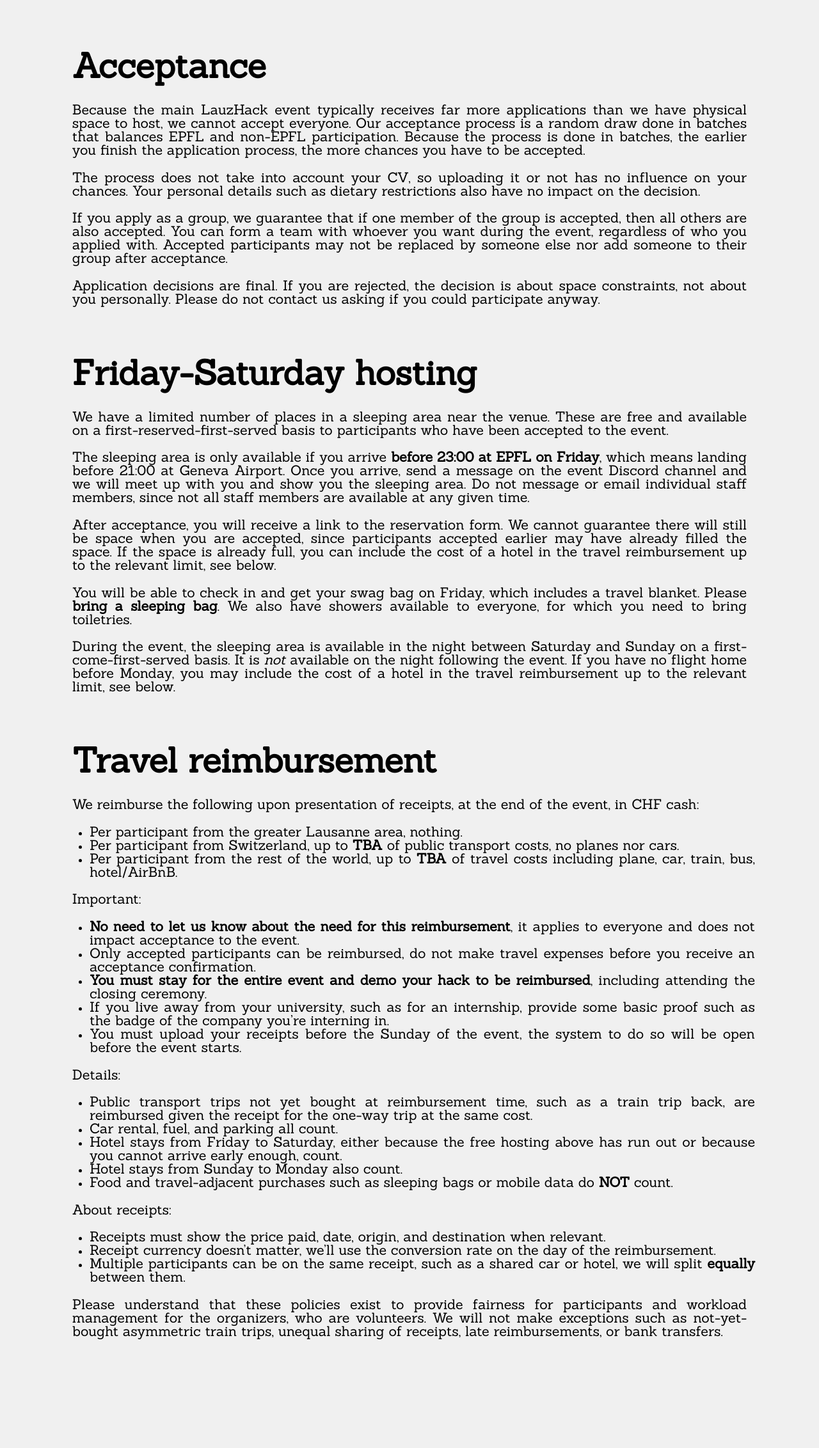
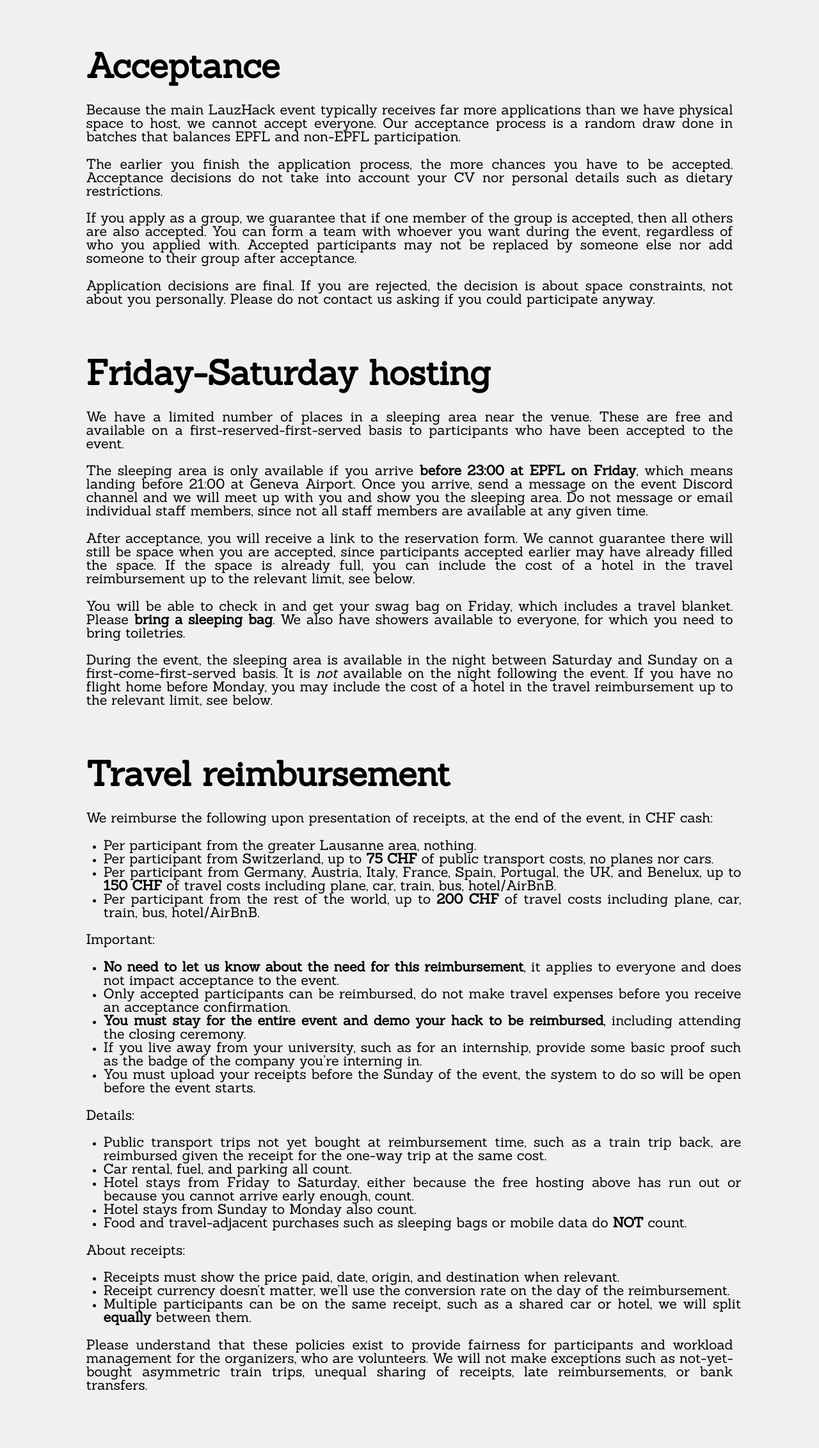
Before and after one commit to LauzHack/LauzHack.github.io, a Jekyll site: the page built from policies.md, in a window 1280 px wide. Shown: the whole page at 64% size. Built offline with Jekyll 4.4.1, drawn with Linux system fonts in a browser that asks for light colours; before the commit the page ends 2180 px from its top, so only the background shows below that.

Commit message:
Update travel reimbursement amounts

```diff
--- a/_layouts/textual.html
+++ b/_layouts/textual.html
@@ -1,5 +1,5 @@
 ---
 layout: default
 ---
-<style>body { max-width: 50em; text-align: justify; margin: auto; padding: 0 1em 3em 1em }</style>
+<style>body { max-width: 48em; text-align: justify; margin: auto; padding: 0 1em 3em 1em }</style>
 {{ content }}
--- a/policies.md
+++ b/policies.md
@@ -7,10 +7,9 @@
 
 Because the main LauzHack event typically receives far more applications than we have physical space to host, we cannot accept everyone.
 Our acceptance process is a random draw done in batches that balances EPFL and non-EPFL participation.
-Because the process is done in batches, the earlier you finish the application process, the more chances you have to be accepted.
 
-The process does not take into account your CV, so uploading it or not has no influence on your chances.
-Your personal details such as dietary restrictions also have no impact on the decision.
+The earlier you finish the application process, the more chances you have to be accepted.
+Acceptance decisions do not take into account your CV nor personal details such as dietary restrictions.
 
 If you apply as a group, we guarantee that if one member of the group is accepted, then all others are also accepted.
 You can form a team with whoever you want during the event, regardless of who you applied with.
@@ -46,8 +45,9 @@
 We reimburse the following upon presentation of receipts, at the end of the event, in CHF cash:
 
 * Per participant from the greater Lausanne area, nothing.
-* Per participant from Switzerland, up to **TBA** of public transport costs, no planes nor cars.
-* Per participant from the rest of the world, up to **TBA** of travel costs including plane, car, train, bus, hotel/AirBnB.
+* Per participant from Switzerland, up to **75 CHF** of public transport costs, no planes nor cars.
+* Per participant from Germany, Austria, Italy, France, Spain, Portugal, the UK, and Benelux, up to **150 CHF** of travel costs including plane, car, train, bus, hotel/AirBnB.
+* Per participant from the rest of the world, up to **200 CHF** of travel costs including plane, car, train, bus, hotel/AirBnB.
 
 Important:
 
```
